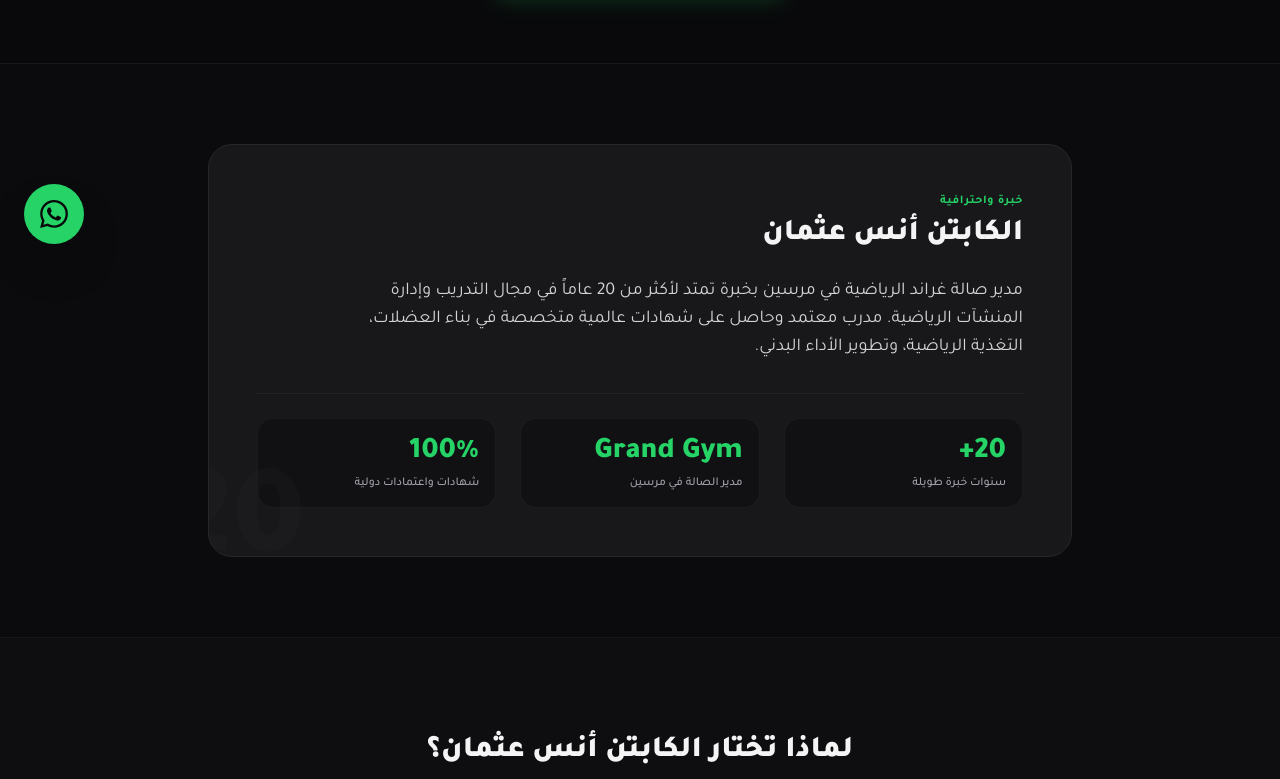
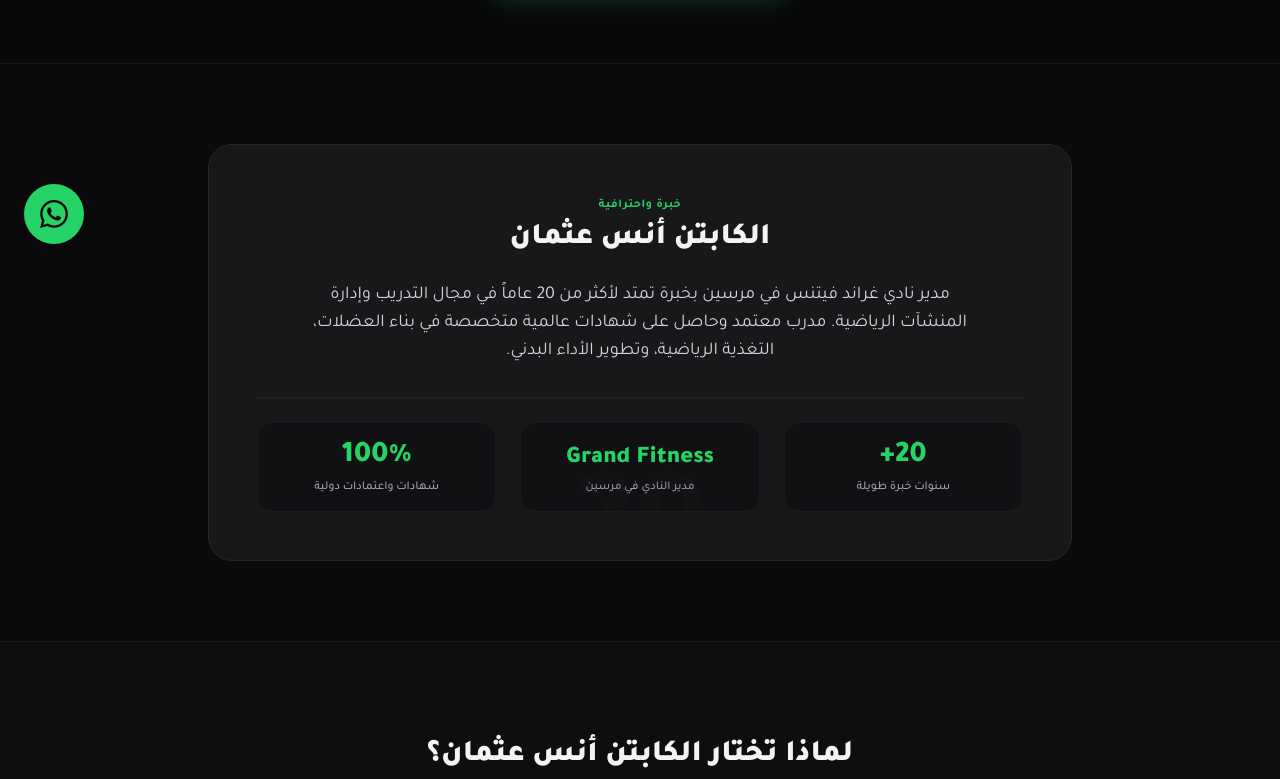
Before and after one commit to Strix2121/AnasOsman, a plain HTML site: page index.html in a window 1280 px wide. Shown: the part 532-1311 px from the top of the page. Drawn offline with nearby package versions, Linux system fonts and the light colour scheme.

Commit message:
Update index.html

```diff
--- a/index.html
+++ b/index.html
@@ -73,17 +73,17 @@
         </div>
     </section>
 
-    <!-- قسم عن المدرب (About Coach) - منسق بدقة -->
+    <!-- قسم عن المدرب (About Coach) -->
     <section class="border-t border-zinc-900 bg-zinc-900/20 py-20">
         <div class="max-w-4xl mx-auto px-4">
-            <div class="bg-zinc-900 border border-zinc-800 p-8 sm:p-12 rounded-3xl relative overflow-hidden text-center sm:text-start">
-                <div class="absolute -left-10 -bottom-10 text-zinc-800/20 font-black text-9xl select-none pointer-events-none">20</div>
+            <div class="bg-zinc-900 border border-zinc-800 p-8 sm:p-12 rounded-3xl relative overflow-hidden text-center">
+                <div class="absolute left-1/2 -translate-x-1/2 -bottom-10 text-zinc-800/10 font-black text-9xl select-none pointer-events-none">20</div>
 
-                <span class="text-whatsapp text-xs font-bold uppercase tracking-wider mb-2 block" data-i18n="about_badge">خبرة واحترافية</span>
+                <span class="text-whatsapp text-xs font-bold uppercase tracking-wider mb-2 inline-block" data-i18n="about_badge">خبرة واحترافية</span>
                 <h2 class="text-3xl font-black mb-6" data-i18n="about_title">الكابتن أنس عثمان</h2>
 
-                <p class="text-zinc-300 text-base sm:text-lg leading-relaxed mb-8 max-w-2xl" data-i18n="about_desc">
-                    مدير صالة غراند الرياضية في مرسين بخبرة تمتد لأكثر من 20 عاماً في مجال التدريب وإدارة المنشآت الرياضية. مدرب معتمد وحاصل على شهادات عالمية متخصصة في بناء العضلات، التغذية الرياضية، وتطوير الأداء البدني.
+                <p class="text-zinc-300 text-base sm:text-lg leading-relaxed mb-8 max-w-2xl mx-auto" data-i18n="about_desc">
+                    مدير نادي غراند فيتنس في مرسين بخبرة تمتد لأكثر من 20 عاماً في مجال التدريب وإدارة المنشآت الرياضية. مدرب معتمد وحاصل على شهادات عالمية متخصصة في بناء العضلات، التغذية الرياضية، وتطوير الأداء البدني.
                 </p>
 
                 <div class="grid grid-cols-1 sm:grid-cols-3 gap-6 pt-6 border-t border-zinc-800/80">
@@ -92,8 +92,8 @@
                         <div class="text-zinc-400 text-xs font-medium" data-i18n="stat_1">سنوات خبرة طويلة</div>
                     </div>
                     <div class="bg-zinc-950/40 p-4 rounded-2xl border border-zinc-800/50">
-                        <div class="text-3xl font-black text-whatsapp mb-1">Grand Gym</div>
-                        <div class="text-zinc-400 text-xs font-medium" data-i18n="stat_2">مدير الصالة في مرسين</div>
+                        <div class="text-2xl font-black text-whatsapp mb-1 pt-1">Grand Fitness</div>
+                        <div class="text-zinc-400 text-xs font-medium" data-i18n="stat_2">مدير النادي في مرسين</div>
                     </div>
                     <div class="bg-zinc-950/40 p-4 rounded-2xl border border-zinc-800/50">
                         <div class="text-3xl font-black text-whatsapp mb-1">100%</div>
@@ -299,9 +299,9 @@
 
                 about_badge: "خبرة واحترافية",
                 about_title: "الكابتن أنس عثمان",
-                about_desc: "مدير صالة غراند الرياضية في مرسين بخبرة تمتد لأكثر من 20 عاماً في مجال التدريب وإدارة المنشآت الرياضية. مدرب معتمد وحاصل على شهادات عالمية متخصصة في بناء العضلات، التغذية الرياضية، وتطوير الأداء البدني.",
+                about_desc: "مدير نادي غراند فيتنس في مرسين بخبرة تمتد لأكثر من 20 عاماً في مجال التدريب وإدارة المنشآت الرياضية. مدرب معتمد وحاصل على شهادات عالمية متخصصة في بناء العضلات، التغذية الرياضية، وتطوير الأداء البدني.",
                 stat_1: "سنوات خبرة طويلة",
-                stat_2: "مدير الصالة في مرسين",
+                stat_2: "مدير النادي في مرسين",
                 stat_3: "شهادات واعتمادات دولية",
 
                 features_heading: "لماذا تختار الكابتن أنس عثمان؟",
@@ -382,9 +382,9 @@
 
                 about_badge: "Experience & Professionalism",
                 about_title: "Coach Anas Osman",
-                about_desc: "Manager of Grand Gym in Mersin with over 20 years of experience in fitness coaching and facility management. A certified coach holding international certificates specialized in muscle building, sports nutrition, and physical performance optimization.",
+                about_desc: "Manager of Grand Fitness in Mersin with over 20 years of experience in fitness coaching and facility management. A certified coach holding international certificates specialized in muscle building, sports nutrition, and physical performance optimization.",
                 stat_1: "Years of Experience",
-                stat_2: "Gym Manager in Mersin",
+                stat_2: "Club Manager in Mersin",
                 stat_3: "International Certificates",
 
                 features_heading: "Why Choose Coach Anas Osman?",
@@ -465,9 +465,9 @@
 
                 about_badge: "Deneyim ve Profesyonellik",
                 about_title: "Koç Anas Osman",
-                about_desc: "Mersin Grand Spor Salonu'nun yöneticisi olup, fitness koçluğu ve spor tesisi yönetiminde 20 yılı aşkın deneyime sahiptir. Kas gelişimi, sporcu beslenmesi ve fiziksel performans alanlarında uluslararası sertifikalara sahip sertifikalı bir antrenördür.",
+                about_desc: "Mersin Grand Fitness Kulübü'nün yöneticisi olup, fitness koçluğu ve spor tesisi yönetiminde 20 yılı aşkın deneyime sahiptir. Kas gelişimi, sporcu beslenmesi ve fiziksel performans alanlarında uluslararası sertifikalara sahip sertifikalı bir antrenördür.",
                 stat_1: "Uzun Yıllar Deneyim",
-                stat_2: "Mersin Salon Yöneticisi",
+                stat_2: "Mersin Kulüp Yöneticisi",
                 stat_3: "Uluslararası Sertifikalar",
 
                 features_heading: "Neden Koç Anas Osman?",
```
